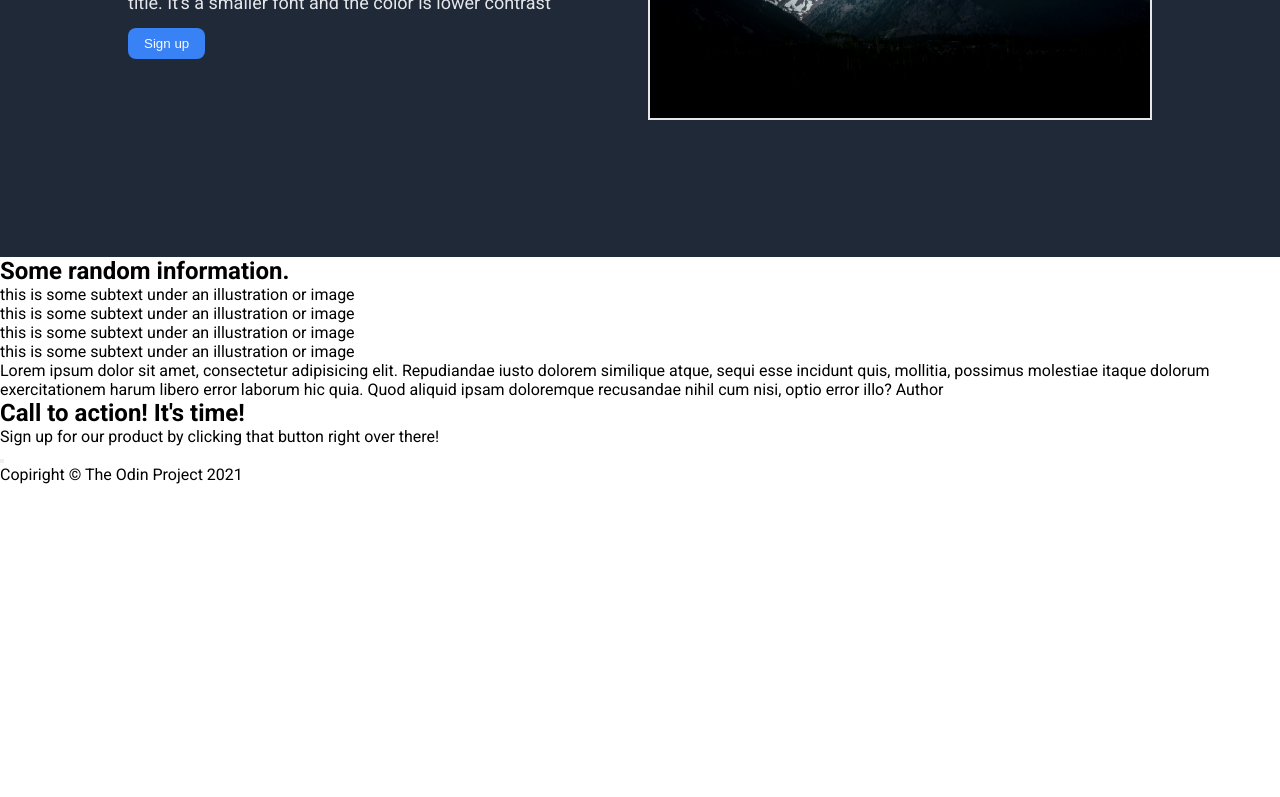
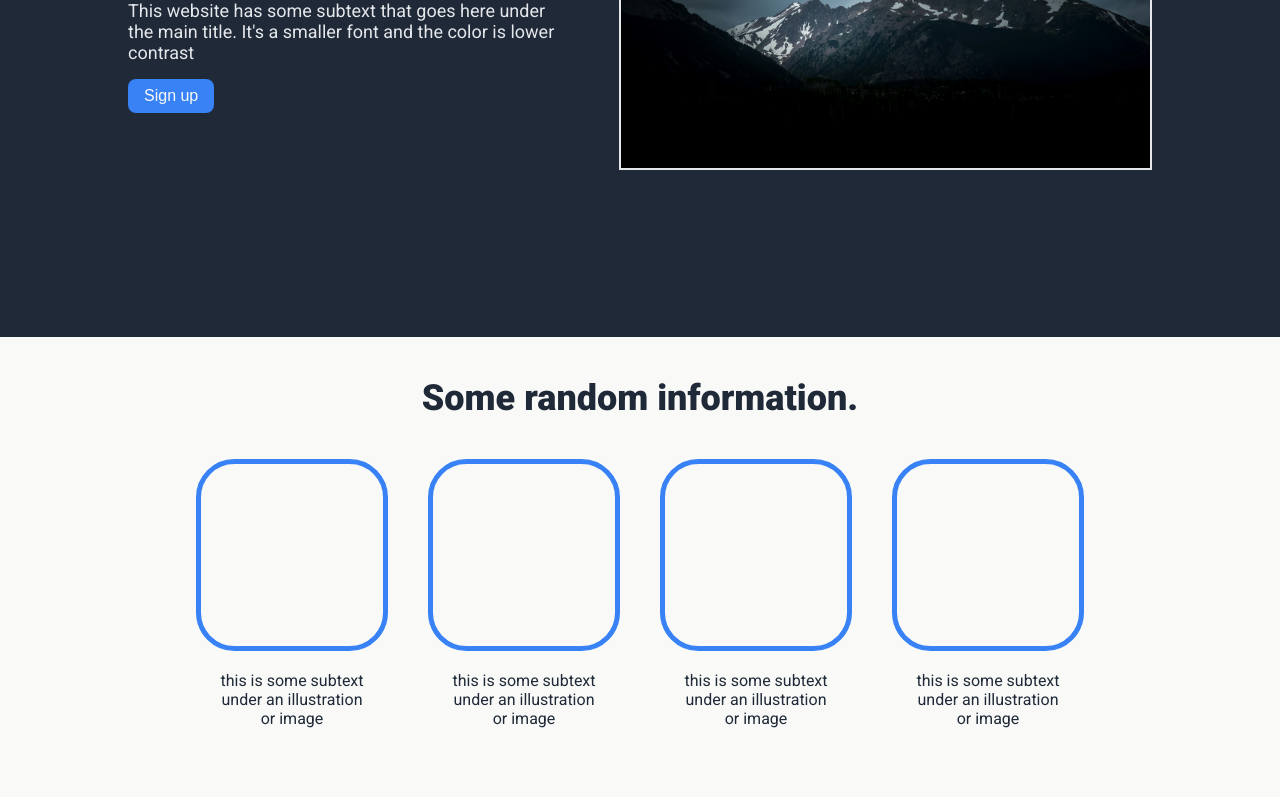
Before and after one commit to petyahyria/odin-landing-page-petyahyria, a plain HTML site: page index.html in a window 1280 px wide. Shown: the part 383-1180 px from the top of the page. Before the commit the page ends 867 px from the top, so only its background shows below. Drawn offline with Linux system fonts and the light colour scheme.

Commit message:
Add style to second section in index.html

```diff
--- a/index.html
+++ b/index.html
@@ -32,8 +32,8 @@
         </div>
     </div>
     <div class="second-section">
-        <h2>Some random information.</h1>
-        <div class="cards">
+        <h2 class="second-section-title">Some random information.</h1>
+        <div class="cards flex">
             <div class="card">
                 <div class="card-image"></div>
                 <p class="card-info">this is some subtext under an illustration or image</p>
--- a/style.css
+++ b/style.css
@@ -1,3 +1,5 @@
+/* General styles */
+
 *{
     margin: 0;
     padding: 0;
@@ -21,9 +23,11 @@ a{
     align-items: center;
 }
 
+/* Hero Section */
+
 .hero{
     background-color: #1F2937;
-    height: 80vh;
+    height: 90vh;
     flex-direction: column;
     justify-content: start;
     padding: 16px 10%;
@@ -53,25 +57,25 @@ a{
     width: 100%;
     margin: auto 0;
     justify-content: center;
-    gap: 20px;
+    gap: 50px;
 }
 
 .hero-content-left{
     width: 40%;
-    flex: 1;
+    flex: 1 2.4 0;
 }
 
 .hero-title{
     font-size: 48px;
     font-weight: 800;
     color: #f9faf8;
-    margin-bottom: 15px;
+    margin-bottom: 16px;
 }
 
 .hero-text{
     font-size: 18px;
     color: #e5e7eb;
-    margin-bottom: 15px;
+    margin-bottom: 16px;
 }
 
 .hero-btn{
@@ -80,12 +84,52 @@ a{
     padding: 8px 16px;
     border-style: none;
     border-radius: 8px;
-
+    font-size: 16px;
 }
 
 .hero-image{
     width: 40%;
     height: auto;
     border: 2px solid #e5e7eb;
-    flex: 1;
+    flex: 1.2 1 0;
 }
+
+/* Second section */
+
+.second-section{
+    background-color: #f9faf8;
+    height: 70vh;
+}
+
+.second-section-title{
+    color: #1f2937;
+    font-weight: 800;
+    font-size: 36px;
+    text-align: center;
+    padding: 40px;
+}
+.cards{
+    justify-content: center;
+    gap: 40px;
+    margin: auto 0;
+}
+
+.card{
+    width: 15vw;
+
+}
+
+.card-image{
+    width: 15vw;
+    height: 15vw;
+    border: 5px solid #3882f6;
+    border-radius: 20%;
+    margin-bottom: 10px;
+}
+
+.card-info{
+    padding: 10px 18px;
+    text-align: center;
+    font-size: 16px;
+    color: #1f2937;
+}
```
